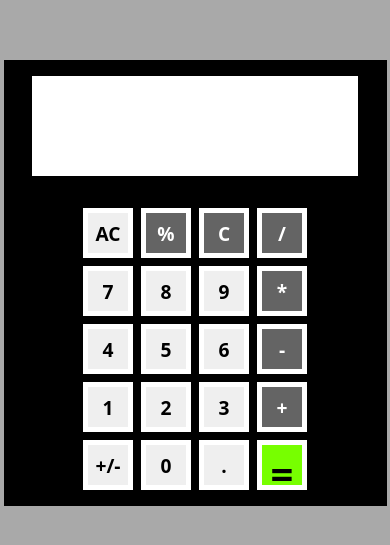
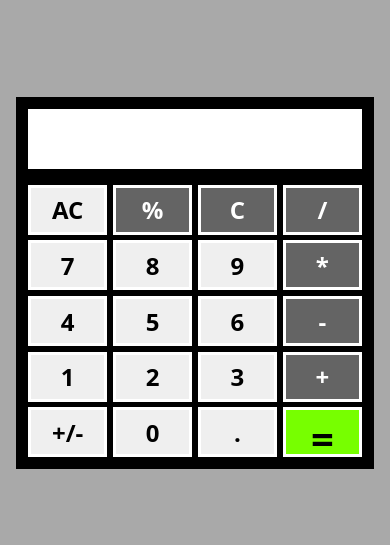
Before and after one commit to yuvrajdec/Calculator, a plain HTML site: page index.html in a window 390 px wide. Shown: the part 139-684 px from the top of the page. Drawn offline with Linux system fonts and the light colour scheme.

Commit message:
made more better responsiveness

```diff
--- a/style.css
+++ b/style.css
@@ -2,173 +2,164 @@
     margin: 0;
     border: none;
 }
-
 body {
-    height: 100vh;
+    min-height: 100vh;
     background-color: darkgrey;
     display: flex;
     justify-content: center;
     align-items: center;
+    padding: 1rem;
+    box-sizing: border-box;
 }
-
 #first {
     height: auto;
-    width: auto;
+    width: 100%;
     display: flex;
     justify-content: center;
     align-items: center;
 }
-
 #second {
     height: auto;
-    width: auto;
+    width: 100%;
     display: flex;
     justify-content: center;
     align-items: center;
-
-
 }
-
 #wrapper {
     max-width: 500px;
-    width: 90vw;
+    width: 100%;
     background-color:rgb(0, 0, 0);
-
     display: grid;
     justify-items: center;
-
+    align-items: center;
     padding: 1rem;
-
-
+    box-sizing: border-box;
 }
-
 #input-box {
     height: 100px;
     width: 100%;
-
     font-size: 5rem;
     font-weight: 500;
-
     text-align:right;
-
     line-height: 1;
     padding: 0.5rem;
     margin-bottom: 2rem;
-
-    overflow-x: auto ;
+    overflow-x: auto;
     white-space: nowrap;
     box-sizing: border-box;
-
 }
-
 #input-box:hover {
     background-color: rgb(233, 233, 233);
 }
-
-/* #liner {
-    height: 5px;
-    width: 50vh;
-    background-color: white;
-    margin-top: 10px ;
-    margin-bottom: 10px;
-} */
-
 #symbol-div {
     height: auto;
     width: auto;
     display: flex;
     justify-content: space-evenly;
 }
-
 .symbol {
     background-color:rgb(100, 100, 100);
     color: white;
 }
-
 #number-div {
     height: auto;
-    width: auto;
+    width: 100%;
     display: grid;
     justify-content: space-evenly;
-    grid-template-columns: repeat(4,1fr);
+    grid-template-columns: repeat(4, 1fr);
     column-gap: 0.5rem;
     row-gap: 0.5rem;
-
-    width: 100%;
-
-    /* gap: 0.5rem; */
-    /* padding-left: 0.5em; */
-
+    box-sizing: border-box;
 }
-
 #clear {
     background-color: rgb(100, 100, 100);
     color: white;
 }
-
 #clear:hover {
     background-color: coral;
     color: white;
 }
-
 .nums {
     height: 80px;
-    width: 80px;
+    width: 100%;
     border: 5px solid rgb(255, 255, 255);
-    /* margin-bottom: 8px; */
     box-shadow: 0px 5px 5px 0px rgba(0, 0, 0, 0.538);
-
     font-size: 2.5em;
     font-weight: 700;
     font-family: system-ui;
-
+    box-sizing: border-box;
 }
-
 #equal {
     background-color: rgb(119, 255, 0);
     font-size: 2.5rem;
     font-family: system-ui;
 }
-
 #equal:hover{
     color: rgb(255, 255, 255);
     background-color: coral;
 }
-
 .nums:hover{
     color: rgb(255, 255, 255);
     background-color: coral;
 }
-
 .nums:active{
     font-size: 2rem;
 }
-
 #ac:hover {
     color: rgb(255, 0, 0);
     background-color: rgb(255, 255, 255);
-
 }
-
-
-
 #input-box.shrink {
     font-size: 2rem;
 }
-
 #input-box.shrinker {
     font-size: 1rem;
 }
 
+/* Tablet and smaller screens */
+@media (max-width: 600px) {
+    .nums {
+        height: 65px;
+        font-size: 2rem;
+    }
+    #input-box {
+        font-size: 3.5rem;
+        height: 80px;
+    }
+}
+
+/* Mobile screens */
 @media (max-width: 400px) {
+    #wrapper {
+        padding: 0.75rem;
+    }
     .nums {
         height: 50px;
-        width: 50px;
+        font-size: 1.5rem;
+        border: 3px solid rgb(255, 255, 255);
+    }
+    #input-box {
+        font-size: 2rem;
+        min-height: 60px;
+        height: 60px;
+        margin-bottom: 1rem;
+        padding: 0.25rem;
+    }
+    #number-div {
+        column-gap: 0.35rem;
+        row-gap: 0.35rem;
+    }
+}
+
+/* Very small screens */
+@media (max-width: 320px) {
+    .nums {
+        height: 45px;
         font-size: 1.2rem;
     }
-
     #input-box {
         font-size: 1.5rem;
         min-height: 50px;
+        height: 50px;
     }
 }
```
